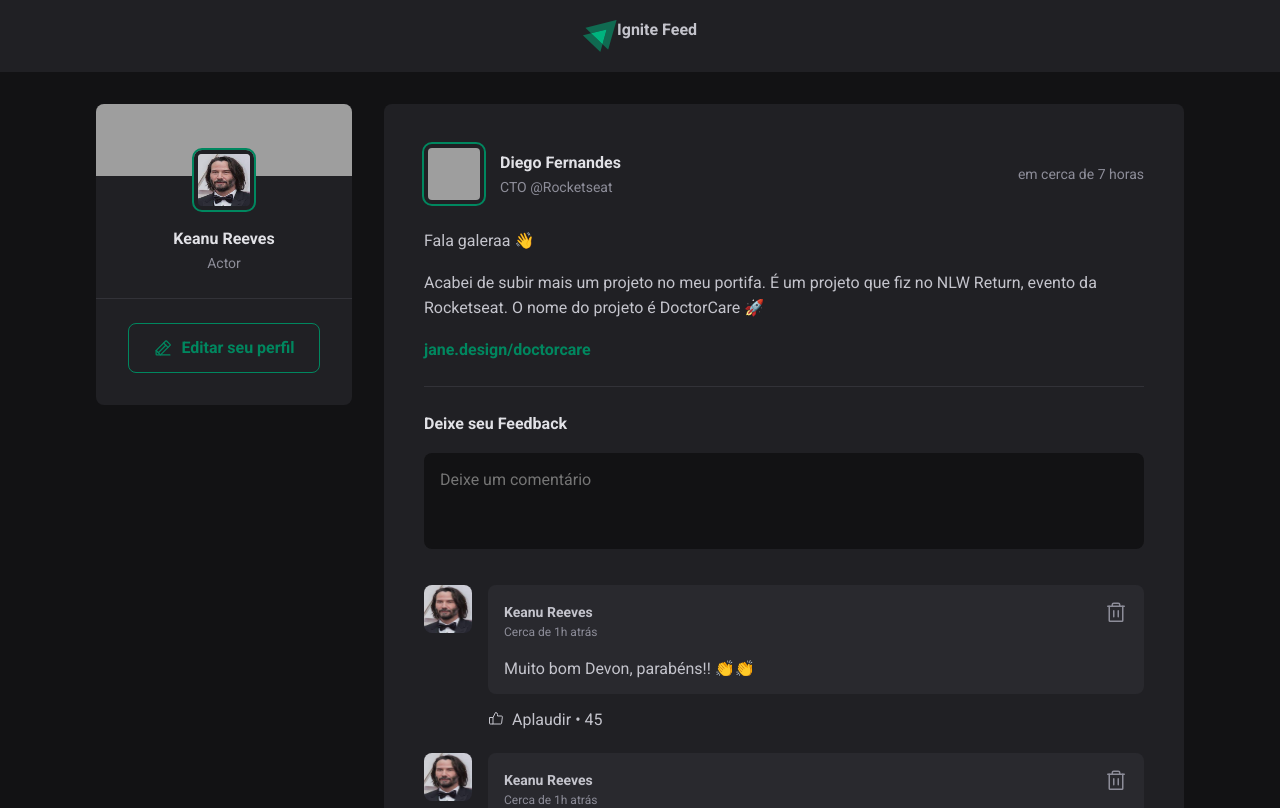
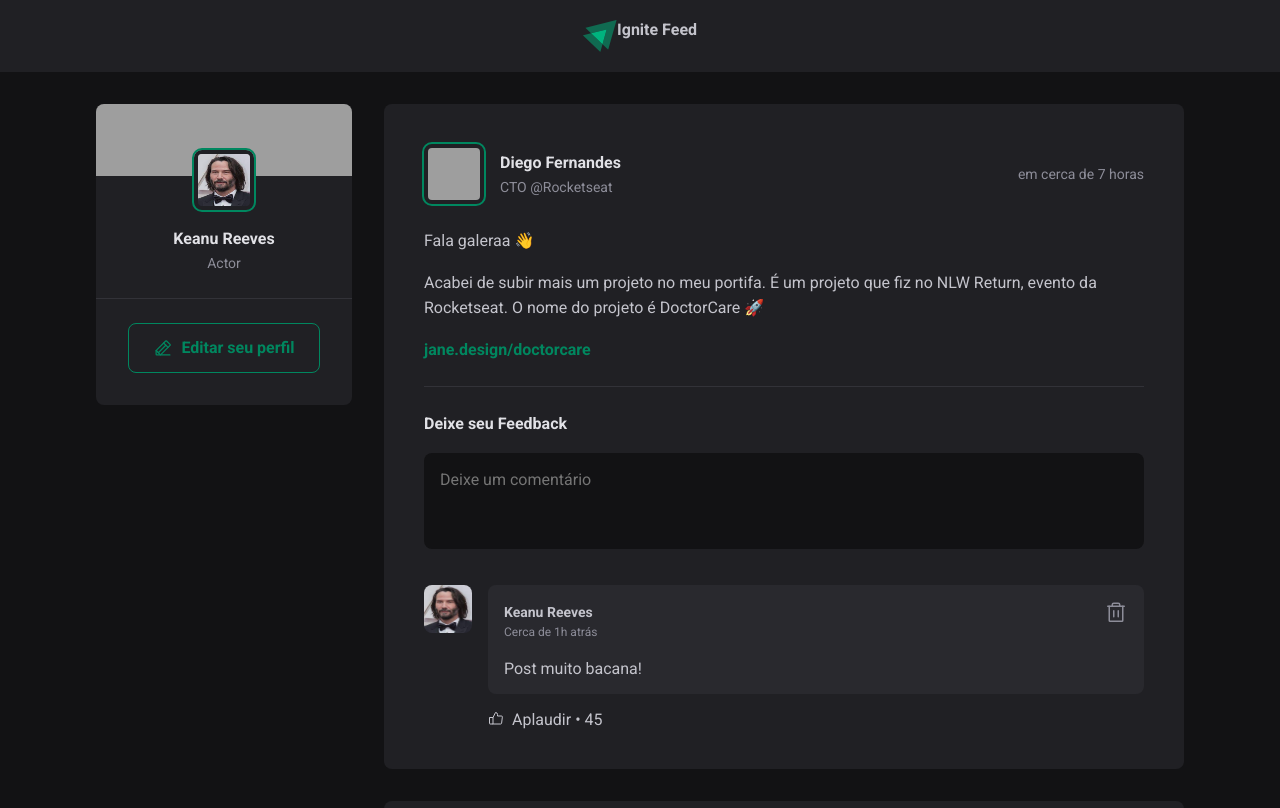
Before and after one commit to rodrrigodev/igniteProjectOne, a React (Vite) app: page / in a window 1280 px wide. Shown: the top 808 px of the page. Built offline with nearby package versions, Linux system fonts and the light colour scheme; grey boxes are pictures that could not be loaded.

Commit message:
insert comments

```diff
--- a/src/components/Comment.jsx
+++ b/src/components/Comment.jsx
@@ -2,7 +2,7 @@ import { ThumbsUp, Trash } from 'phosphor-react'
 import { Avatar } from './Avatar'
 import styles from './Comment.module.css'
 
-export function Comment() {
+export function Comment({content}) {
     return (
 
         <div className={styles.comment}>
@@ -24,7 +24,7 @@ export function Comment() {
                         </button>
                     </header>
 
-                    <p>Muito bom Devon, parabéns!! 👏👏</p>
+                    <p>{content}</p>
 
                 </div>
 
--- a/src/components/Post.jsx
+++ b/src/components/Post.jsx
@@ -1,14 +1,33 @@
 import {format, formatDistanceToNow} from 'date-fns'
 import ptBr from 'date-fns/locale/pt-BR'
+import { useState } from 'react'
 
 import { Avatar } from './Avatar'
 import { Comment } from './Comment'
 import styles from './Post.module.css'
 
+
 export function Post({author, publishedAt, content}) {
+
+    const [comments, setComments] = useState(['Post muito bacana!'])
+
+    const [newCommentText, setNewCommentText] = useState('')
 
     const publishedDateFormatted = format(publishedAt, "d 'de' LLLL 'ás' HH:mm'h'", {locale: ptBr})
     const publishedDateRelativeToNow = formatDistanceToNow(publishedAt, {locale: ptBr, addSuffix: true})
+
+    function createComment(){
+        event.preventDefault()
+
+
+        setComments([...comments, newCommentText])
+        setNewCommentText('')
+
+    }
+
+    function newCommentChange(){
+        setNewCommentText(event.target.value)
+    }
 
     return (
 
@@ -36,11 +55,13 @@ export function Post({author, publishedAt, content}) {
             })}
             </div>
 
-            <form className={styles.commentForm}>
+            <form onSubmit={createComment} className={styles.commentForm}>
                 <strong>Deixe seu Feedback</strong>
 
-                <textarea
+                <textarea name= 'comment'
                  placeholder='Deixe um comentário'
+                 value={newCommentText}
+                 onChange={newCommentChange}
                 />
 
                 <footer>
@@ -49,9 +70,11 @@ export function Post({author, publishedAt, content}) {
             </form>
 
             <div className={styles.commentList}>
-                <Comment/>
-                <Comment/>
-                <Comment/>
+
+                {comments.map(comment=>{
+                    return <Comment content={comment}/>
+                })}
+
             </div>
 
         </article>
```
